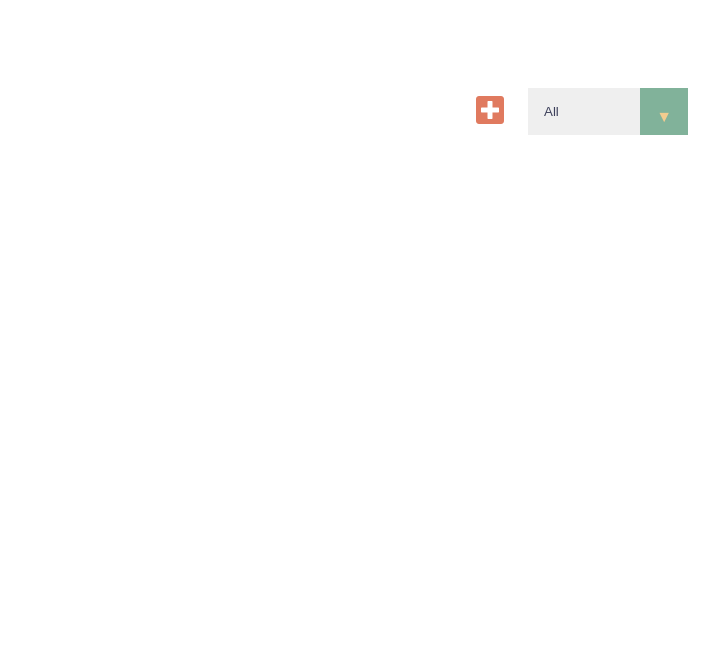
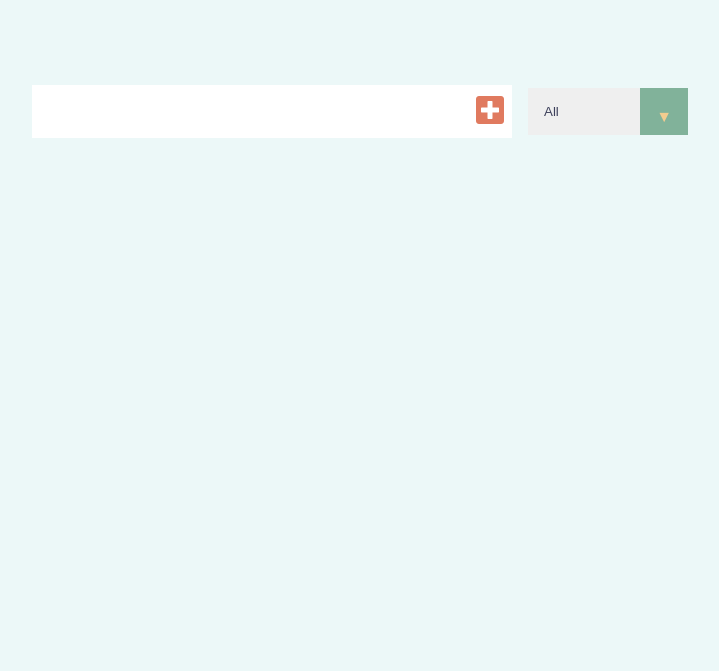
Before and after one commit to aegli84/Todo-list, a plain HTML site: page index.html in a window 1280 px wide. Shown: the part 129-800 px from the top of the page, without its empty margins (272-991 px from the left). Drawn offline with Linux system fonts and the light colour scheme.

Commit message:
Update style.css

```diff
--- a/style.css
+++ b/style.css
@@ -8,7 +8,7 @@
 }
 
 body {
-    background: ecf8f8;
+    background: #ecf8f8;
     color: #F2CC8F;
     font-family: "Poppins", sans-serif;
     min-height: 100vh;
```
